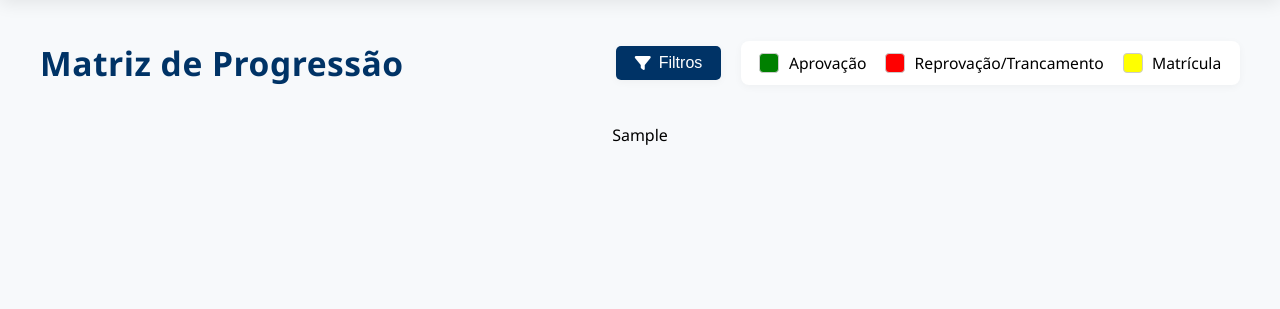
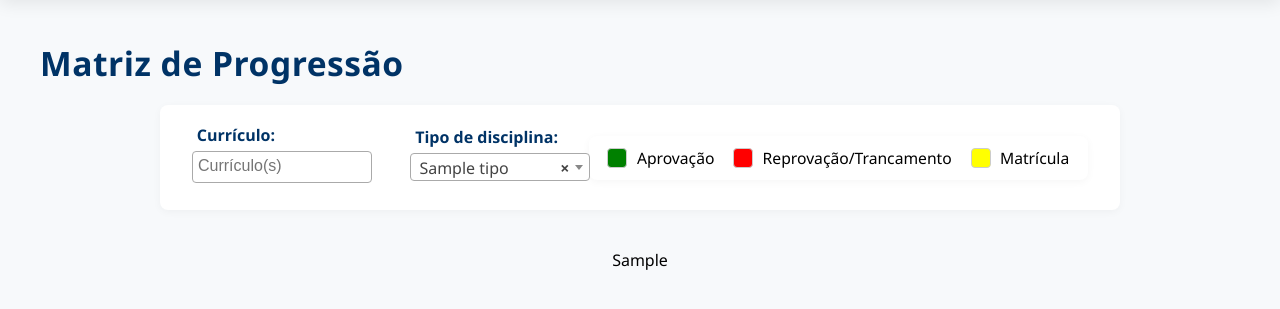
Before and after one commit to luccabcarvalho/Projeto-PRADIG-2025, a Django app: template sistemaDeAnaliseAcademicaUnirio/visualizacoes/templates/heatmap_desempenho.html in a window 1280 px wide. Shown: the part 96-405 px from the top of the page. Run offline with Django 5.2, Linux system fonts and the light colour scheme; the template is opened without the code that fills it: most values are stand-ins (such as "Sample title", 1, 10 or a date in 2020); some libraries are stand-ins or nearby versions.

Commit message:
retirar filtros do menu dropdown

```diff
--- a/sistemaDeAnaliseAcademicaUnirio/visualizacoes/templates/heatmap_desempenho.html
+++ b/sistemaDeAnaliseAcademicaUnirio/visualizacoes/templates/heatmap_desempenho.html
@@ -1,4 +1,3 @@
-
 {% extends "base.html" %}
 {% block title %}Matriz de Progressão{% endblock %}
 {% block extra_head %}
@@ -10,28 +9,19 @@
         $('#curriculo-select').select2({
             placeholder: "Currículo(s)",
             allowClear: true,
-            width: '100%'
+            width: '100%',
+            maximumSelectionLength: 1
         });
         $('#tipo-disciplina-select').select2({
             placeholder: "Tipo de disciplina",
             allowClear: true,
-            width: '100%'
+            width: '100%',
+            maximumSelectionLength: 1
         });
+
+        $('#filtros-form select, #filtros-form input[type="checkbox"]').on('change', function() {
+            $('#filtros-form').submit();
         });
-    document.addEventListener('DOMContentLoaded', function() {
-        const dropdown = document.querySelector('.filtros-dropdown');
-        const btn = document.querySelector('.filtros-btn');
-        if (dropdown && btn) {
-            btn.addEventListener('click', function(e) {
-                e.preventDefault();
-                dropdown.classList.toggle('open');
-            });
-            document.addEventListener('click', function(e) {
-                if (!dropdown.contains(e.target)) {
-                    dropdown.classList.remove('open');
-                }
-            });
-        }
     });
 </script>
 <style>
@@ -52,69 +42,67 @@
         margin: 0;
         letter-spacing: 0.5px;
     }
-    .filtros-dropdown {
-        position: relative;
-        display: inline-block;
+    .filtros-bar {
+        display: flex;
+        gap: 1.5em;
+        align-items: center;
+        background: #fff;
+        border-radius: 8px;
+        box-shadow: 0 2px 8px rgba(0,0,0,0.04);
+        padding: 1.2em 2em 1.2em 2em;
+        margin-bottom: 1.2em;
+        flex-wrap: nowrap;
+        width: 70vw;
+        max-width: 1100px;
+        min-width: 0;
+        margin-left: auto;
+        margin-right: auto;
+    }
+    .filtro-item {
+        display: flex;
+        flex-direction: column;
+        min-width: 180px;
+        margin-bottom: 0.5em;
+        margin-right: 1.2em;
+    }
+    .filtro-item.inline {
+        flex-direction: row;
+        align-items: center;
+        min-width: 120px;
         margin-bottom: 0;
+        gap: 0.3em;
     }
-    .filtros-btn {
-        background: #003366;
-        color: #fff;
-        padding: 0.5em 1.2em;
-        border: none;
+    .filtro-item label {
+        color: #003366;
+        font-weight: 600;
+        font-size: 1rem;
+        margin-bottom: 0.3em;
+        white-space: nowrap;
+        margin-left: 0.3em;
+        margin-right: 0;
+    }
+    .filtro-item select, .filtro-item input[type="checkbox"] {
+        font-size: 1rem;
         border-radius: 5px;
-        font-size: 1rem;
-        cursor: pointer;
-        display: flex;
-        align-items: center;
+        border: 1px solid #bfc9d1;
+        padding: 0.4em 0.7em;
+        background: #f7f9fb;
+        color: #003366;
+        outline: none;
+        transition: border 0.2s;
+        min-width: 120px;
+    }
+    .filtro-item.inline input[type="checkbox"] {
+        min-width: unset;
+        width: 18px;
+        height: 18px;
+        margin-right: 0.2em;
+    }
+    .filtro-item.inline {
         gap: 0.5em;
-        box-shadow: 0 2px 8px rgba(0,0,0,0.04);
-        transition: background 0.2s;
     }
-    .filtros-btn:hover, .filtros-btn:focus {
-        background: #2356a8;
-    }
-    .filtros-content {
-        display: none;
-        position: absolute;
-        left: 0;
-        top: 110%;
-        background: #fff;
-        min-width: 260px;
-        box-shadow: 0 4px 16px rgba(0,0,0,0.10);
-        border-radius: 8px;
-        z-index: 10;
-        padding: 1em 1em 0.7em 1em;
-    }
-    .filtros-dropdown.open .filtros-content {
-        display: block;
-    }
-    .filtros-content label, .filtros-content select {
-        display: block;
-        margin-bottom: 0.7em;
-        color: #003366;
-        font-weight: 500;
-        font-size: 1rem;
-    }
-    .filtros-content input[type="checkbox"] {
-        margin-right: 0.5em;
-    }
-    .filtros-content .submit-btn {
-        background-color: #003366;
-        color: white;
-        padding: 8px 0;
-        border: none;
-        border-radius: 4px;
-        cursor: pointer;
-        margin-top: 0.2em;
-        width: 100%;
-        font-size: 1rem;
-        font-weight: 600;
-        letter-spacing: 0.5px;
-        box-shadow: 0 2px 8px rgba(0,0,0,0.04);
-    }
-    .filtros-content .submit-btn:hover {
-        background-color: #2356a8;
+    .filtro-item select:focus, .filtro-item input[type="checkbox"]:focus {
+        border: 1.5px solid #2356a8;
     }
     .heatmap-legenda {
         display: flex;
@@ -159,48 +147,46 @@
 {% block content %}
 <div class="heatmap-header">
     <h1 class="heatmap-title">Matriz de Progressão</h1>
-    <div style="display: flex; gap: 1.2em; align-items: center;">
-        <div class="filtros-dropdown">
-            <button class="filtros-btn" type="button">
-                <i class="fas fa-filter"></i> Filtros
-            </button>
-            <div class="filtros-content">
+</div>
 <form method="get" id="filtros-form">
+    <div class="filtros-bar">
+        <div style="display:flex; align-items:center; gap:1.2em; flex:1 1 auto; min-width:0;">
             {% for filtro in filtros_options %}
                 {% if filtro.name == 'ativos' %}
-                            <label>
-                                <input type="checkbox" name="{{ filtro.name }}" value="ativos" {% if filtro.selected %}checked{% endif %}>
-                                {{ filtro.label }}
-                            </label>
+                    <div class="filtro-item inline">
+                        <input type="checkbox" name="{{ filtro.name }}" value="ativos" id="filtro-ativos" {% if filtro.selected %}checked{% endif %}>
+                        <label for="filtro-ativos">{{ filtro.label }}</label>
+                    </div>
                 {% endif %}
             {% endfor %}
+            <div class="filtro-item">
                 <label for="curriculo-select">Currículo:</label>
-                    <select name="curriculos" id="curriculo-select" multiple="multiple" style="width:100%;">
+                <select name="curriculos" id="curriculo-select" multiple="multiple">
                     {% for curriculo in curriculos_options %}
                         <option value="{{ curriculo.value }}" {% if curriculo.selected %}selected{% endif %}>
                             {{ curriculo.label }}
                         </option>
                     {% endfor %}
                 </select>
+            </div>
+            <div class="filtro-item">
                 <label for="tipo-disciplina-select">Tipo de disciplina:</label>
-                    <select name="tipo_disciplina" id="tipo-disciplina-select" style="width:100%;">
+                <select name="tipo_disciplina" id="tipo-disciplina-select">
                     {% for tipo in tipo_disciplina_options %}
                         <option value="{{ tipo.value }}" {% if tipo.selected %}selected{% endif %}>
                             {{ tipo.label }}
                         </option>
                     {% endfor %}
                 </select>
-                    <button type="submit" class="submit-btn">Aplicar Filtros</button>
-                </form>
             </div>
         </div>
-        <div class="heatmap-legenda">
+        <div class="heatmap-legenda" style="margin-left:auto;">
             <div class="heatmap-legenda-item"><div class="heatmap-legenda-cor cor-aprovado"></div> Aprovação</div>
             <div class="heatmap-legenda-item"><div class="heatmap-legenda-cor cor-reprovado"></div> Reprovação/Trancamento</div>
             <div class="heatmap-legenda-item"><div class="heatmap-legenda-cor cor-matricula"></div> Matrícula</div>
         </div>
     </div>
-</div>
+</form>
 <div style="display: flex; justify-content: center; width: 100%; margin: 0 auto; padding: 1.2em 0;">
     {{ plot_div|safe }}
 </div>
--- a/sistemaDeAnaliseAcademicaUnirio/visualizacoes/views.py
+++ b/sistemaDeAnaliseAcademicaUnirio/visualizacoes/views.py
@@ -303,7 +303,7 @@ def status_integralizacao(request):
 
     plot_div = fig.to_html(full_html=False)
     filtros_options = [
-        {'name': 'ativos', 'label': 'Exibir apenas alunos ativos (sem evasão)', 'selected': filtro_ativos == 'ativos'},
+        {'name': 'ativos', 'label': 'Alunos ativos', 'selected': filtro_ativos == 'ativos'},
     ]
     return render(request, 'status_integralizacao.html', {
         'plot_div': plot_div,
@@ -738,7 +738,7 @@ def heatmap_desempenho(request):
 
     plot_div = fig.to_html(full_html=False)
     filtros_options = [
-        {'name': 'ativos', 'label': 'Exibir apenas alunos ativos (sem evasão)', 'selected': filtro_ativos == 'ativos'},
+        {'name': 'ativos', 'label': 'Alunos ativos', 'selected': filtro_ativos == 'ativos'},
     ]
     return render(request, 'heatmap_desempenho.html', {
         'plot_div': plot_div,
```
Also changed, not shown: sistemaDeAnaliseAcademicaUnirio/visualizacoes/templates/desempenho_aluno_periodo.html (+59 -68 lines), sistemaDeAnaliseAcademicaUnirio/visualizacoes/templates/status_integralizacao.html (+68 -86 lines). Lines whose indentation alone changed are shown as unchanged.
